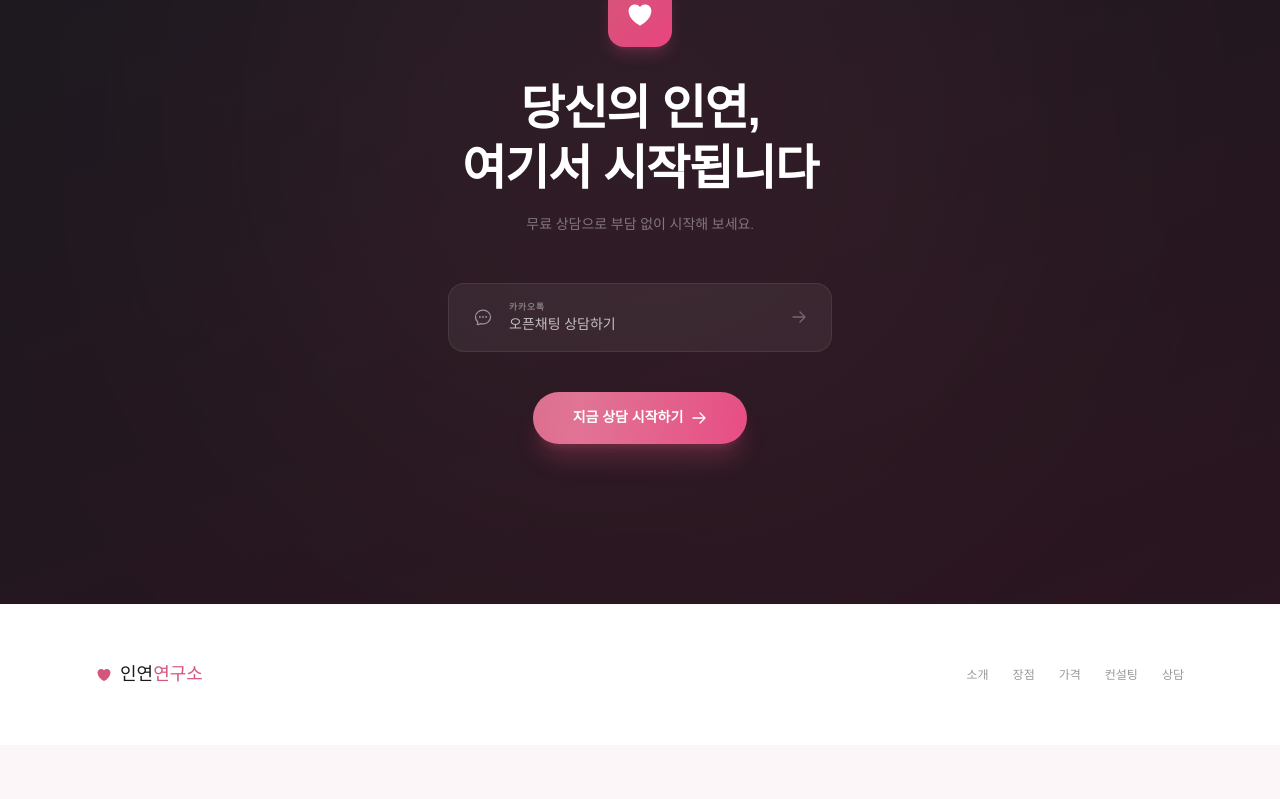
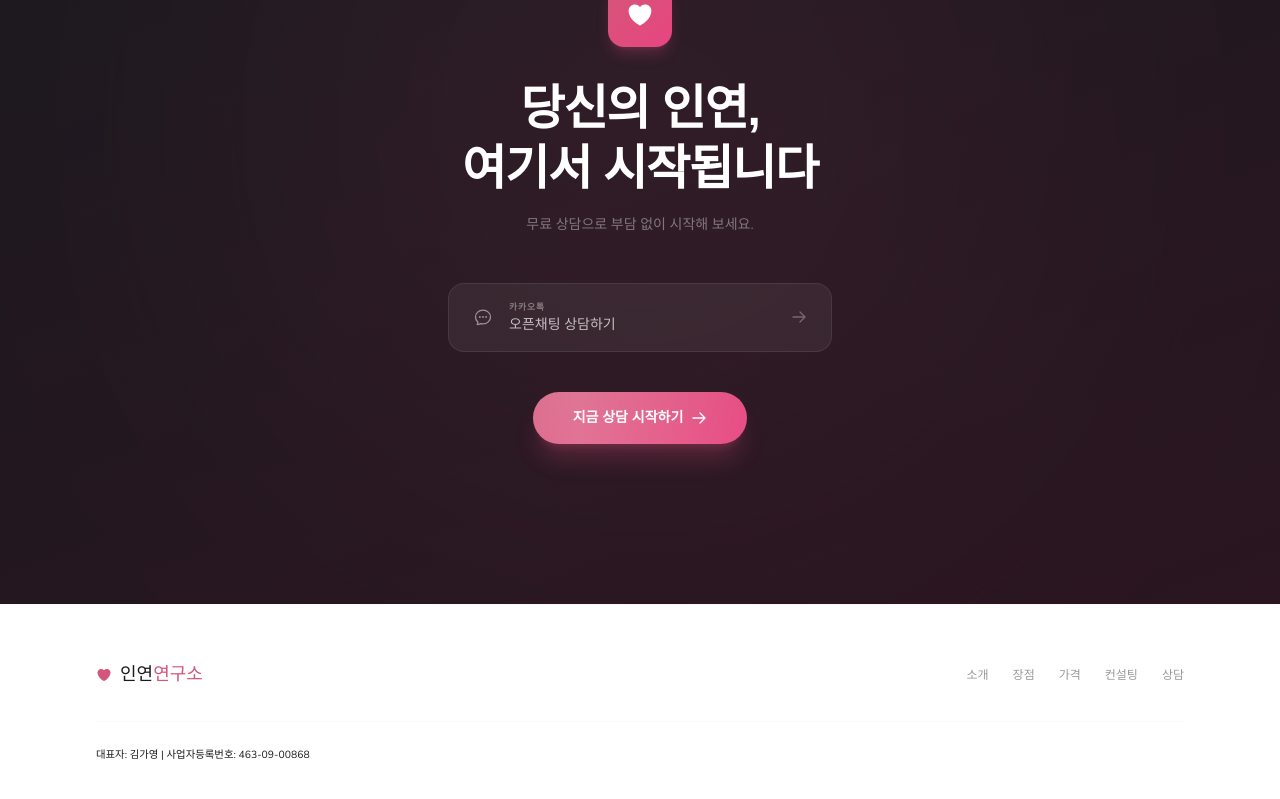
Before and after one commit to gustn0117/inyeon-lab, a Next.js app: page / in a window 1280 px wide. Shown: the part 6492-7291 px from the top of the page. Before the commit the page ends 7237 px from the top, so only its background shows below. Built offline with nearby package versions, Linux system fonts and the light colour scheme; a web font is replaced by a local one.

Commit message:
푸터에 대표자명, 사업자등록번호 추가
Co-Authored-By: Claude Opus 4.6 (1M context) <noreply@anthropic.com>

```diff
--- a/src/app/page.tsx
+++ b/src/app/page.tsx
@@ -538,7 +538,8 @@ function ContactSection() {
 function Footer() {
   return (
     <footer className="py-10 sm:py-14 bg-white border-t border-pink-50/50">
-      <div className="max-w-6xl mx-auto px-5 sm:px-8 flex flex-col sm:flex-row items-center justify-between gap-5">
+      <div className="max-w-6xl mx-auto px-5 sm:px-8">
+        <div className="flex flex-col sm:flex-row items-center justify-between gap-5 mb-8">
           <div className="flex items-center gap-2">
             <span style={{ color: pk }}>{I.heart("w-4 h-4")}</span>
             <span className="font-logo text-lg">인연<span style={{ color: pk }}>연구소</span></span>
@@ -547,6 +548,12 @@ function Footer() {
             {["소개", "장점", "가격", "컨설팅", "상담"].map((l, i) => (
               <a key={i} href={`#${["about", "features", "pricing", "consult", "contact"][i]}`} className="text-xs font-medium hover:text-[#d4567a] transition-colors" style={{ color: mt }}>{l}</a>
             ))}
+          </div>
+        </div>
+        <div className="pt-6 border-t border-pink-50/50 text-center sm:text-left">
+          <div className="text-[0.65rem] space-y-1" style={{ color: `${mt}90` }}>
+            <p>대표자: 김가영 | 사업자등록번호: 463-09-00868</p>
+          </div>
         </div>
       </div>
     </footer>
```
Lines whose indentation alone changed are shown as unchanged.
